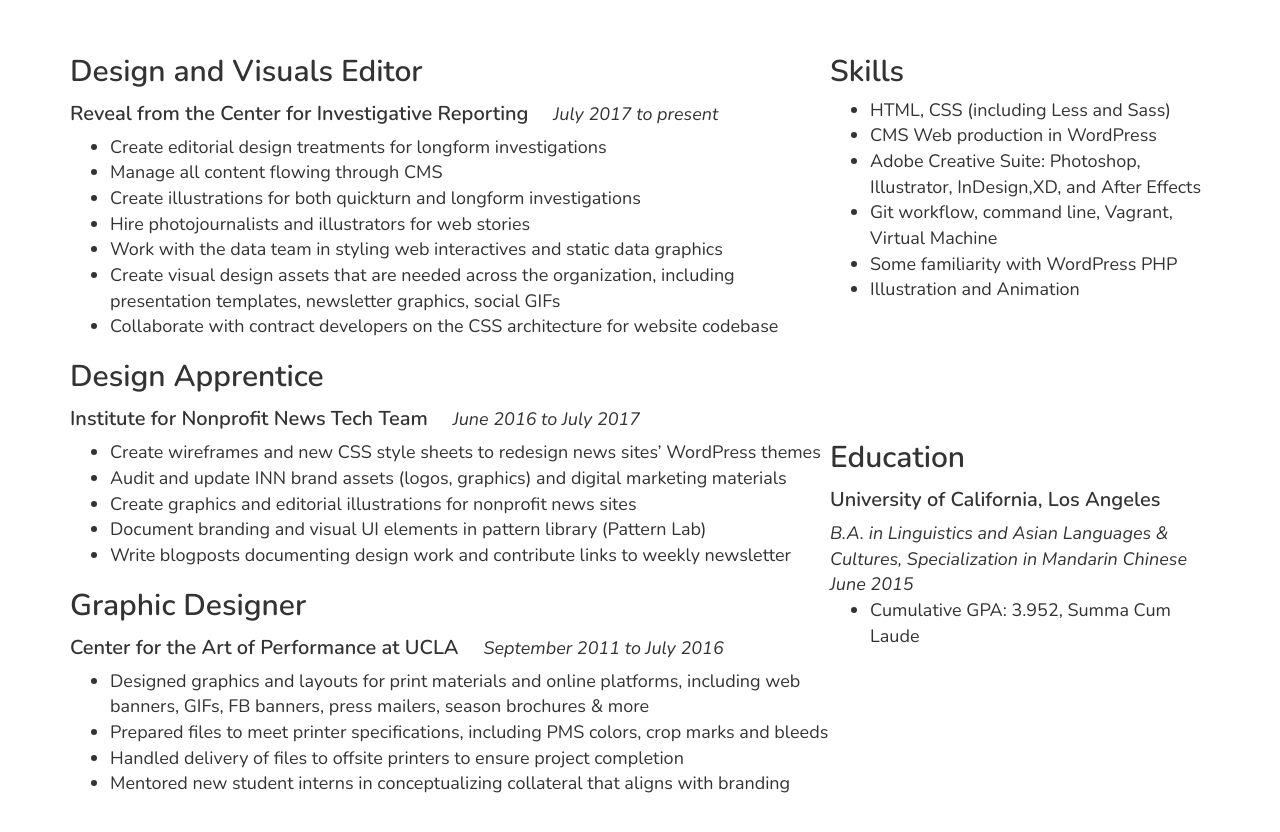
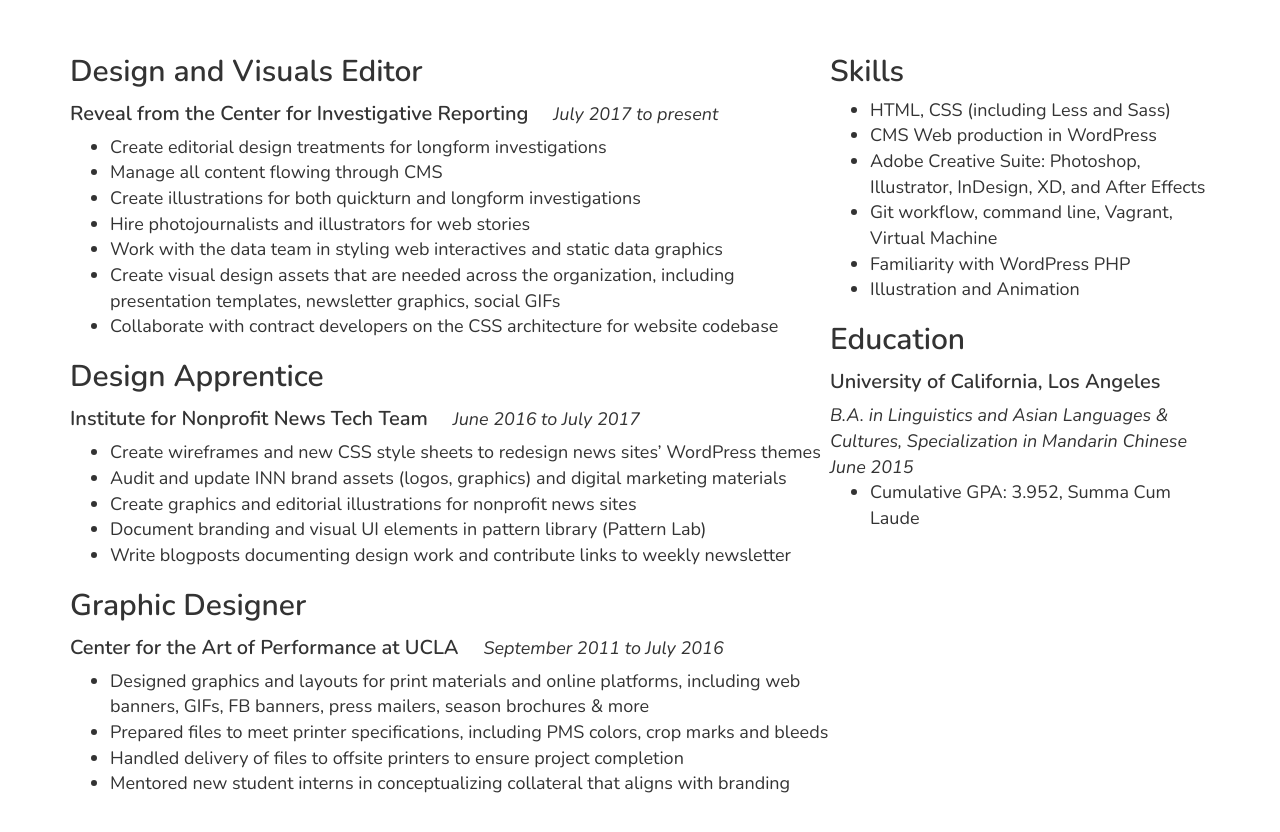
Before and after one commit to gabehong/gabehong.github.io, a plain HTML site: page resume/index.html in a window 1280 px wide. Shown: the part 62-894 px from the top of the page. Before the commit the page ends 869 px from the top, so only its background shows below. Drawn offline with nearby package versions, Linux system fonts and the light colour scheme.

Commit message:
add media queries and clean up grid html

```diff
--- a/resume/index.html
+++ b/resume/index.html
@@ -69,13 +69,11 @@
                     <ul>
                         <li>HTML, CSS (including Less and Sass)</li>
                         <li>CMS Web production in WordPress</li>
-                        <li>Adobe Creative Suite: Photoshop, Illustrator, InDesign,XD, and After Effects</li>
+                        <li>Adobe Creative Suite: Photoshop, Illustrator, InDesign, XD, and After Effects</li>
                         <li>Git workflow, command line, Vagrant, Virtual Machine</li>
-                        <li>Some familiarity with WordPress PHP</li>
+                        <li>Familiarity with WordPress PHP</li>
                         <li>Illustration and Animation</li>
                     </ul>
-                </div>
-                <div class="education">
                     <h2>Education</h2>
                     <h3 class="company">University of California, Los Angeles</h3>
                     <span class="date">B.A. in Linguistics and Asian Languages &#38; Cultures, Specialization in Mandarin Chinese</span>
```
